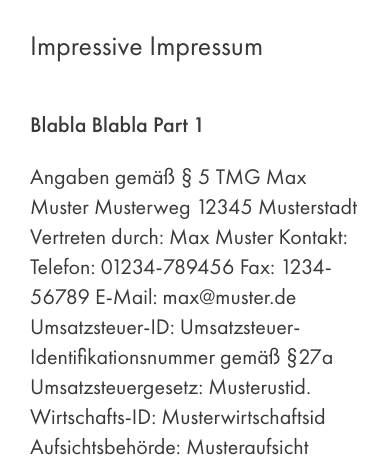
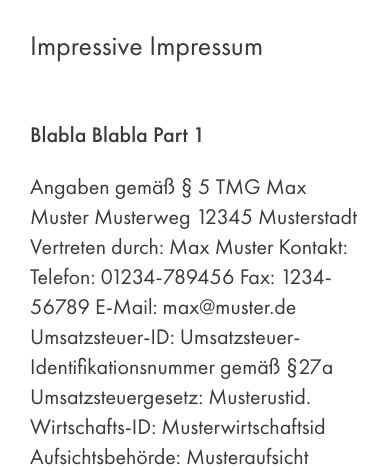
Before and after one commit to AnjaLaube3000/Kowatsch-Konstruktion, a website built with webpack: page public/impressum.html in a window 390 px wide. Shown: the part 303-769 px from the top of the page. Built offline with nearby package versions, Linux system fonts and the light colour scheme.

Commit message:
updates first revision

```diff
--- a/public/styles/AGB-Impressum.css
+++ b/public/styles/AGB-Impressum.css
@@ -141,15 +141,11 @@ h2 {
   }
 
   h1 {
-    padding: 30px 30px 15px 30px;
+    padding: 30px 30px 0px 30px;
   }
 
   .paragraphs {
-    padding: 30px 30px 30px 30px;
-  }
-
-  h2 {
-    margin-top: 0;
+    padding: 0px 30px 30px 30px;
   }
 
   .footer {
```
